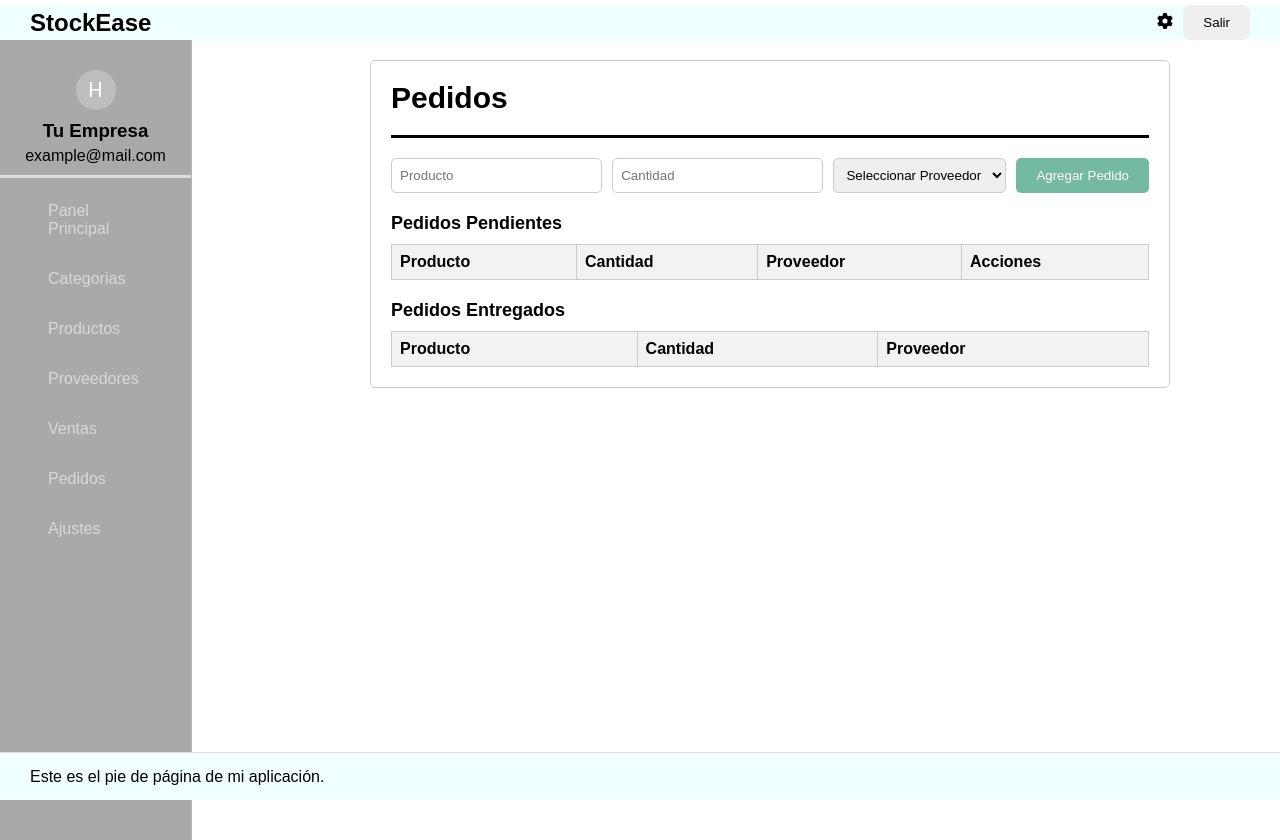
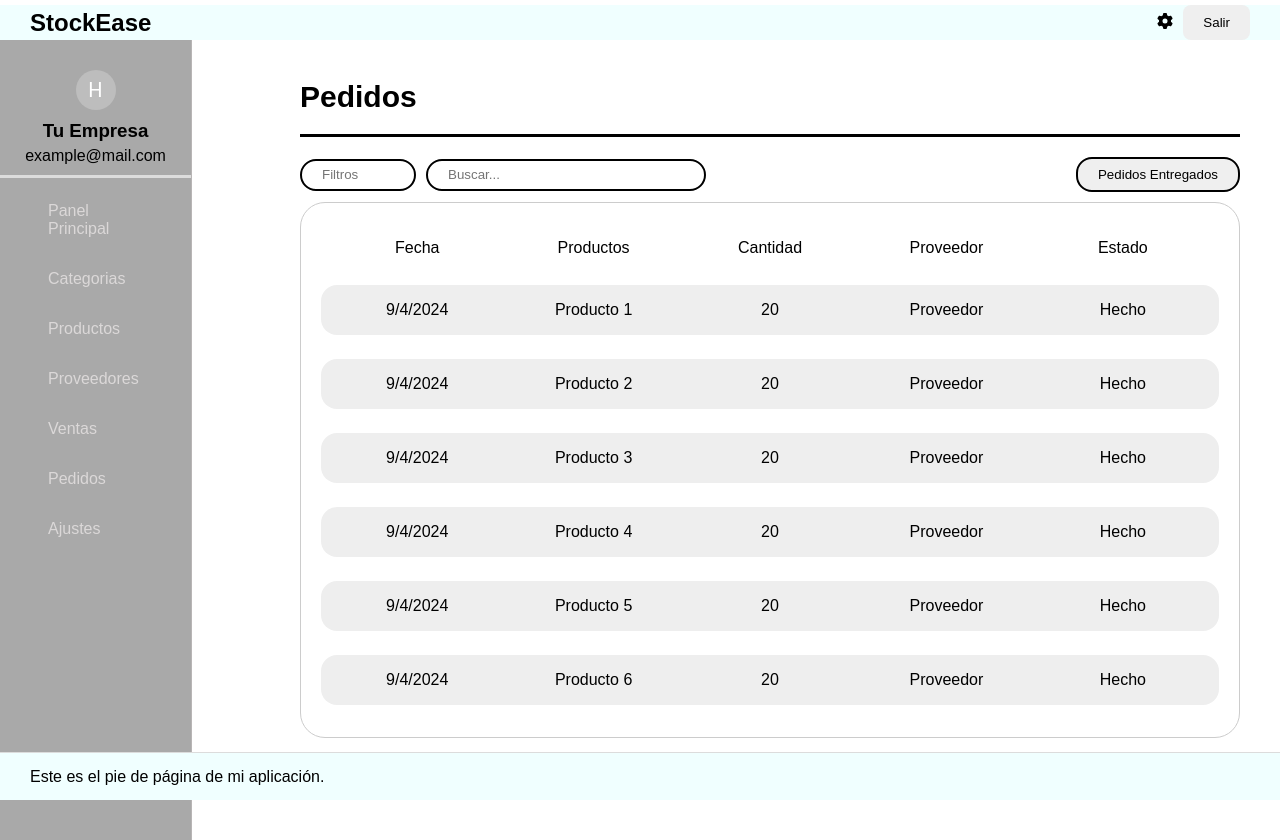
Before and after one commit to No-Country-simulation/s14-21-n-python, a React (Vite) app in the folder frontend/: page /orders in a window 1280 px wide. Built offline with nearby package versions, Linux system fonts and the light colour scheme.

Commit message:
Agregando estilos del figma al componente orders

```diff
--- a/frontend/src/components/Orders/Order.jsx
+++ b/frontend/src/components/Orders/Order.jsx
@@ -1,132 +1,50 @@
-import React, { useState } from "react";
+import React from "react";
 import styles from "./Order.module.css";
+import jsonData from "./orders.json";
 
 const Orders = () => {
-  const [orders, setOrders] = useState([]);
-  const [newOrder, setNewOrder] = useState("");
-  const [product, setProduct] = useState("");
-  const [quantity, setQuantity] = useState("");
-  const [provider, setProvider] = useState("");
-  const [providerList] = useState(["Proveedor 1", "Proveedor 2", "Proveedor 3"]); // Lista de proveedores
-
-  const handleAgregarPedido = (e) => {
-    e.preventDefault();
-    if (product.trim() !== "" && quantity.trim() !== "" && provider.trim() !== "") {
-      setOrders([
-        ...orders,
-        { id: orders.length + 1, product, quantity, provider, delivered: false },
-      ]);
-      setProduct("");
-      setQuantity("");
-      setProvider("");
-    }
+  const handleDeliveredOrders = () => {
+    console.log("Entragados");
   };
-
-  const handleMarkDelivered = (id) => {
-    const updatedOrders = orders.map((order) =>
-      order.id === id ? { ...order, delivered: true } : order
-    );
-    setOrders(updatedOrders);
-  };
-
-  const handleDeleteDelivered = () => {
-    const filteredOrders = orders.filter((order) => !order.delivered);
-    setOrders(filteredOrders);
-  };
-
-  const pendingOrders = orders.filter((order) => !order.delivered);
-  const deliveredOrders = orders.filter((order) => order.delivered);
 
   return (
     <div className={styles.ordersContainer}>
       <h2 className={styles.ordersTitle}>Pedidos</h2>
-      <hr className={styles.hr}/>
-      <form onSubmit={handleAgregarPedido} className={styles.inputContainer}>
-        <input
-          type="text"
-          value={product}
-          onChange={(e) => setProduct(e.target.value)}
-          placeholder="Producto"
-          className={styles.input}
-        />
-        <input
-          type="text"
-          value={quantity}
-          onChange={(e) => setQuantity(e.target.value)}
-          placeholder="Cantidad"
-          className={styles.input}
-        />
-        <select
-          value={provider}
-          onChange={(e) => setProvider(e.target.value)}
-          className={styles.select}
-        >
-          <option value="">Seleccionar Proveedor</option>
-          {providerList.map((provider, index) => (
-            <option key={index} value={provider}>
-              {provider}
-            </option>
-          ))}
-        </select>
-        <button type="submit" className={styles.button}>
-          Agregar Pedido
+      <hr className={styles.hr} />
+      <div className={styles.filterContainer}>
+        <div className={styles.inputContainer}>
+          <input
+            type="text"
+            placeholder="Filtros"
+            className={styles.filterInput}
+          />
+          <input
+            type="text"
+            placeholder="Buscar..."
+            className={styles.searchInput}
+          />
+        </div>
+        <button onClick={handleDeliveredOrders} className={styles.deliveredButton}>
+          Pedidos Entregados
         </button>
-      </form>
-      <div>
-        <h3 className={styles.subtitle}>Pedidos Pendientes</h3>
-        <table className={styles.table}>
-          <thead>
-            <tr>
-              <th>Producto</th>
-              <th>Cantidad</th>
-              <th>Proveedor</th>
-              <th>Acciones</th>
-            </tr>
-          </thead>
-          <tbody>
-            {pendingOrders.map((order) => (
-              <tr key={order.id}>
-                <td>{order.product}</td>
-                <td>{order.quantity}</td>
-                <td>{order.provider}</td>
-                <td>
-                  <button
-                    onClick={() => handleMarkDelivered(order.id)}
-                    className={styles.markDelivered}
-                  >
-                    Marcar Entregado
-                  </button>
-                </td>
-              </tr>
-            ))}
-          </tbody>
-        </table>
       </div>
-      <div>
-        <h3 className={styles.subtitle}>Pedidos Entregados</h3>
-        <table className={styles.table}>
-          <thead>
-            <tr>
-              <th>Producto</th>
-              <th>Cantidad</th>
-              <th>Proveedor</th>
-            </tr>
-          </thead>
-          <tbody>
-            {deliveredOrders.map((order) => (
-              <tr key={order.id}>
-                <td>{order.product}</td>
-                <td>{order.quantity}</td>
-                <td>{order.provider}</td>
-              </tr>
-            ))}
-          </tbody>
-        </table>
-        {deliveredOrders.length > 0 && (
-          <button onClick={handleDeleteDelivered} className={styles.deleteButton}>
-            Eliminar Pedidos Entregados
-          </button>
-        )}
+      <div className={styles.table}>
+        <div className={`${styles.row} ${styles.header}`}>
+          <div className={styles.cell}>Fecha</div>
+          <div className={styles.cell}>Productos</div>
+          <div className={styles.cell}>Cantidad</div>
+          <div className={styles.cell}>Proveedor</div>
+          <div className={styles.cell}>Estado</div>
+        </div>
+        {jsonData.products.map((product, index) => (
+          <div key={index} className={`${styles.row} ${styles.rowWithMargin}`}>
+            <div className={styles.cell}>{product.date}</div>
+            <div className={styles.cell}>{product.product}</div>
+            <div className={styles.cell}>{product.amount}</div>
+            <div className={styles.cell}>{product.supplier}</div>
+            <div className={styles.cell}>{product.state[0]}</div>
+          </div>
+        ))}
       </div>
     </div>
   );
--- a/frontend/src/components/Orders/Order.module.css
+++ b/frontend/src/components/Orders/Order.module.css
@@ -1,10 +1,8 @@
 /* Order.module.css */
 
 .ordersContainer {
-  max-width: 800px;
   margin: 0 auto;
   padding: 20px;
-  border: 1px solid #ccc;
   border-radius: 5px;
 }
 
@@ -13,87 +11,86 @@
   margin-bottom: 20px;
 }
 
-.inputContainer {
-  display: flex;
-  margin-bottom: 20px;
+.subtitle {
+  font-size: 18px;
+  margin-top: 20px;
 }
 
-.input {
-  flex: 1;
-  padding: 8px;
-  margin-right: 10px;
-  border: 1px solid #ccc;
-  border-radius: 5px;
-}
-
-.hr{
+.hr {
   border: none;
   height: 3px;
   background-color: black;
   margin: 20px 0;
 }
-.select {
+
+.filterContainer {
+  display: flex;
+  justify-content: space-between;
+  align-items: center;
+  margin-bottom: 10px;
+}
+
+.filterInput{
+  width: 116px;
+
+}
+
+.searchInput{
+  width: 280px;
+
+}
+
+.filterInput,
+.searchInput {
+  height: 32px;
   padding: 8px;
   margin-right: 10px;
-  border: 1px solid #ccc;
-  border-radius: 5px;
+  border: 2px solid black;
+  border-radius: 16px;
+  padding-left: 20px;
+}
+
+.deliveredButton {
+  justify-items: end;
+  padding: 8px 20px;
+  color: black;
+  border: 2px solid black;
+  border-radius: 16px;
   cursor: pointer;
 }
 
-.button {
-  padding: 8px 20px;
-  background-color: #74BAA0;
-  color: #fff;
-  border: none;
-  border-radius: 5px;
-  cursor: pointer;
+.table {
+  display: flex;
+  flex-direction: column;
+  border: 1px solid #ccc;
+  border-radius: 25px;
+  padding: 20px;
 }
 
-.subtitle {
-  font-size: 18px;
-  margin-top: 20px;
-}
-
-.table {
-  width: 100%;
-  border-collapse: collapse;
-  margin-top: 10px;
-}
-
-.table th, .table td {
-  border: 1px solid #ccc;
+.row {
+  display: flex;
+  background-color:  #EEEEEE;
   padding: 8px;
 }
 
-.table th {
-  background-color: #f2f2f2;
-  text-align: left;
+.header {
+  background-color: white;
+  text-align: center;
+  border-radius: 25px;
 }
 
-.table td {
-  text-align: center;
+.cell {
+  flex: 1;
+  padding: 8px;
 }
 
-.markDelivered {
-  padding: 5px 10px;
-  background-color: #216651;
-  color: #fff;
-  border: none;
-  border-radius: 3px;
-  cursor: pointer;
+.cell:last-child {
+  border-right: none;
 }
 
-
-.deleteButton {
-  padding: 8px 20px;
-  background-color: #FF6347;
-  color: #fff;
-  border: none;
-  border-radius: 5px;
-  cursor: pointer;
-  margin-top: 10px;
+.rowWithMargin {
+  margin-top: 12px;
+  text-align: center;
+  margin-bottom: 12px;
+  border-radius: 16px;
 }
-
-.deleteButton:hover {
-  background-color: #FF4837;
-}
--- a/frontend/src/components/Orders/orders.json
+++ b/frontend/src/components/Orders/orders.json
@@ -3,22 +3,43 @@
   "date": "fecha",
   "products": [
     {
+      "date": "9/4/2024",
       "product": "Producto 1",
-      "brand": "Marca",
       "amount": "20",
       "supplier": "Proveedor",
       "state": ["Hecho", "Entregado"]
     },
     {
-      "product": "Producto 1",
-      "brand": "Marca",
+      "date": "9/4/2024",
+      "product": "Producto 2",
       "amount": "20",
       "supplier": "Proveedor",
       "state": ["Hecho", "Entregado"]
     },
     {
-      "product": "Producto 1",
-      "brand": "Marca",
+      "date": "9/4/2024",
+      "product": "Producto 3",
+      "amount": "20",
+      "supplier": "Proveedor",
+      "state": ["Hecho", "Entregado"]
+    },
+    {
+      "date": "9/4/2024",
+      "product": "Producto 4",
+      "amount": "20",
+      "supplier": "Proveedor",
+      "state": ["Hecho", "Entregado"]
+    },
+    {
+      "date": "9/4/2024",
+      "product": "Producto 5",
+      "amount": "20",
+      "supplier": "Proveedor",
+      "state": ["Hecho", "Entregado"]
+    },
+    {
+      "date": "9/4/2024",
+      "product": "Producto 6",
       "amount": "20",
       "supplier": "Proveedor",
       "state": ["Hecho", "Entregado"]
```
